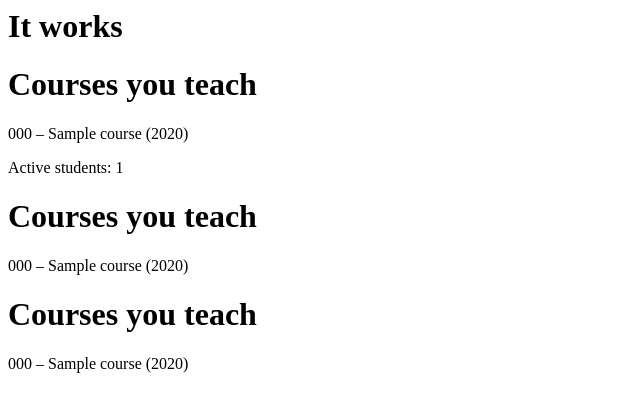
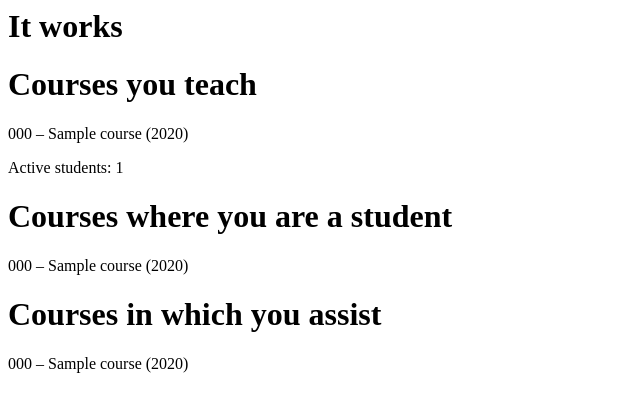
Before and after one commit to afriestad/qu, a Django app: template qu/course_admin/templates/course_admin/index.html in a window 1280 px wide. Shown: the top 412 px of the page, without its empty margins (0-640 px from the left). Run offline with Django 3.2, Linux system fonts and the light colour scheme; the template is opened without the code that fills it: most values are stand-ins (such as "Sample title", 1, 10 or a date in 2020).

Commit message:
Add correct title to course blocks in index template

```diff
--- a/qu/course_admin/templates/course_admin/index.html
+++ b/qu/course_admin/templates/course_admin/index.html
@@ -17,7 +17,7 @@
 
   {% if taken_courses %}
     <div class="card">
-      <h1>Courses you teach</h1>
+      <h1>Courses where you are a student</h1>
       {% for course in taken_courses %}
         <div class="course" id="{{ course.pk }}">
           <p class="course-title">{{ course.course_code }} – {{ course.name }} ({{ course.year|date:"Y" }})</p>
@@ -28,7 +28,7 @@
 
   {% if assisted_courses %}
     <div class="card">
-      <h1>Courses you teach</h1>
+      <h1>Courses in which you assist</h1>
       {% for course in assisted_courses %}
         <div class="course" id="{{ course.pk }}">
           <p class="course-title">{{ course.course_code }} – {{ course.name }} ({{ course.year|date:"Y" }})</p>
```
